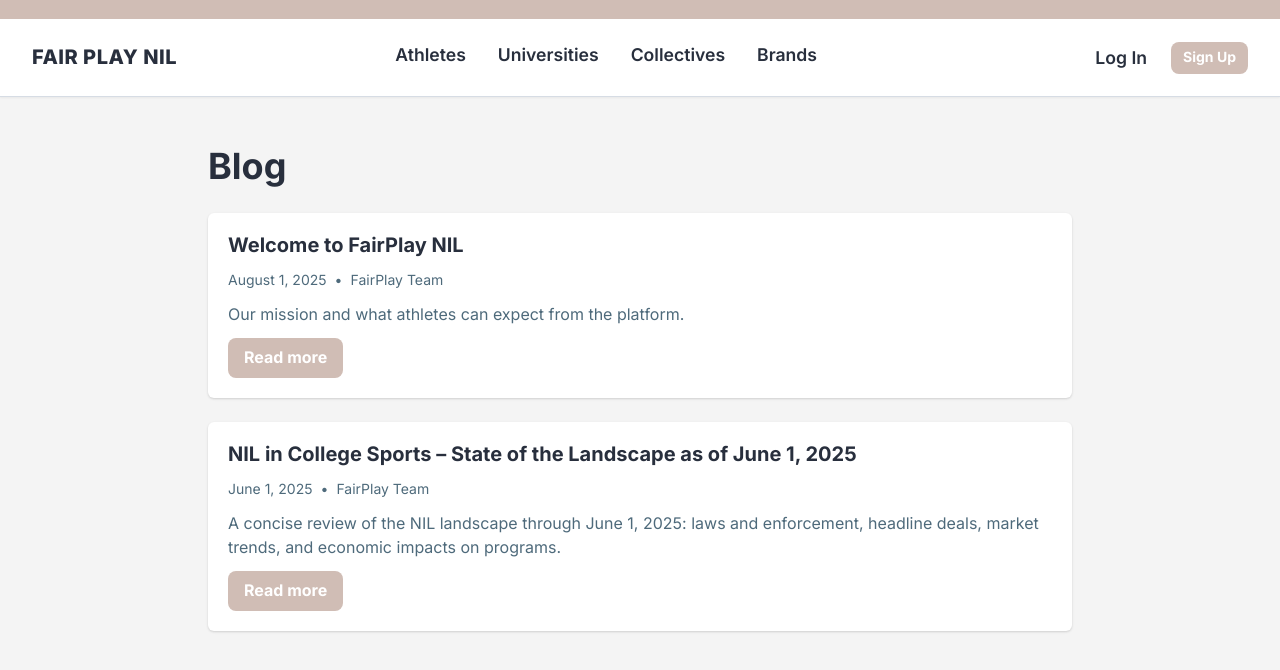
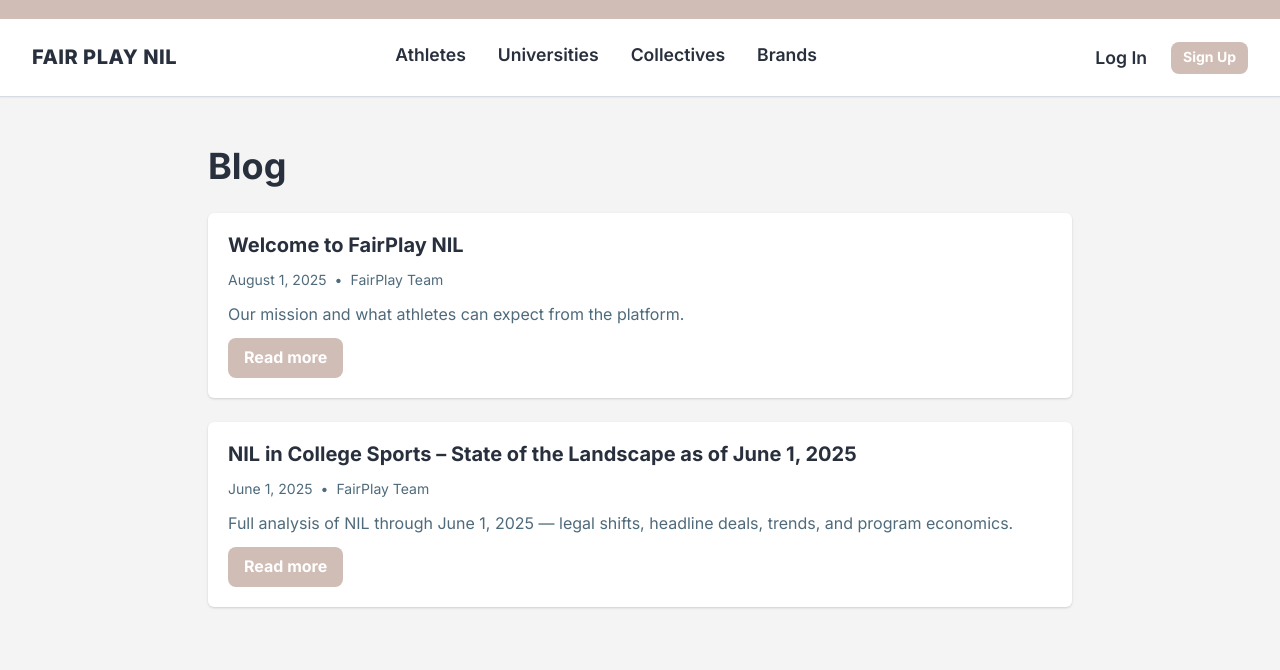
Before and after one commit to justinw2211/fairplay-nil, a React (Vite) app in the folder frontend/: page /blog in a window 1280 px wide. Shown: the top 670 px of the page. Built offline with nearby package versions, Linux system fonts and the light colour scheme; no server answers.

Commit message:
content(blog): resolve conflict and add full NIL June 2025 article content

```diff
--- a/frontend/src/data/blogPosts.js
+++ b/frontend/src/data/blogPosts.js
@@ -16,14 +16,39 @@ export const blogPosts = [
     title: 'NIL in College Sports – State of the Landscape as of June 1, 2025',
     date: '2025-06-01',
     author: 'FairPlay Team',
-    excerpt: 'A concise review of the NIL landscape through June 1, 2025: laws and enforcement, headline deals, market trends, and economic impacts on programs.',
-    content: [
-      'Introduction\nNearly two years after the NCAA’s decision to allow athletes to profit from their Name, Image, and Likeness (NIL), college sports has entered a new era of opportunity and strain. From football to Olympic sports, athletes are monetizing personal brands, donors are organizing collectives, and schools are adapting. This first of three monthly installments reviews the NIL landscape up to June 1, 2025 — legal developments, high‑profile deals, emerging trends, and economic effects — with practical analysis on what it means.',
-      'Legal and Legislative Updates to Date\nThe Dawn of NIL (July 1, 2021) opened the door for all student‑athletes to earn from endorsements, appearances, social media, and more. The NCAA took a hands‑off interim policy and deferred to states, producing a patchwork of 30+ state laws. By 2023–2024, leaders increasingly called for a uniform standard as stories of “promises made but not kept” and inducement‑like offers surfaced. As of mid‑2025, multiple federal NIL bills exist but none have passed; state updates continue, some explicitly empowering schools/boosters. The NCAA added modest transparency rules (reporting deals, NIL portal, >$600 disclosure) and clarified collective definitions, but meaningful enforcement remains limited. Even as the NCAA reiterates that pay‑for‑play and recruiting inducements are banned, practical proof and enforcement are difficult. The net result is a fragmented system with rising calls for a single national framework.',
-      'High‑Profile NIL Deals and Endorsements\nThe marketplace exploded: seven‑figure packages for elite quarterbacks, reported multi‑million commitments tied to collectives, and major commercial endorsements. Women’s sports surged: LSU’s Livvy Dunne and Iowa’s Caitlin Clark became NIL powerhouses, demonstrating that social reach and on‑court success both convert. Teamwide and group licensing grew (e.g., EA Sports College Football payments), and athletes launched entrepreneurial ventures. While a minority of stars earn seven figures, a long tail earns modest sums from local sponsorships, camps, or digital content. Empowerment is real, but the boundary between genuine endorsement value and pay‑for‑play via collectives is often blurred.',
-      'Trends in the NIL Era\nCollectives dominate spend and drive concerns that NIL is functioning as quasi‑payroll and recruiting leverage. The transfer portal plus NIL resembles free agency; athletes who transfer often increase earnings, and coaches re‑recruit their own rosters annually. Positively, NIL has accelerated athlete education in contracts, taxes, and brand building and has encouraged some stars to remain in school longer. Non‑revenue sports also benefit where donor interest and social media lift visibility. Challenges include competitive balance, locker‑room dynamics, compliance gray zones, and uneven access between well‑funded programs and others.',
-      'Economic Impact on Schools and Programs\nBooster dollars are being redirected to NIL, forcing ADs to rethink budgets. Many programs now plan around an effective “NIL line‑item” to remain competitive. Benefits include stronger retention (stars staying longer) and rising institutional brand reach via athlete creators. Risks include widening gaps between haves and have‑nots, pressure on non‑revenue sports, and donor substitution away from facilities/scholarships. Administrators and policymakers are exploring models that preserve athlete compensation while sustaining broad participation. A sustainable path likely lies between free‑for‑all and old amateurism — clear rules, transparency, and protections without rolling back earned athlete rights.'
-    ].join('\n\n'),
+    excerpt: 'Full analysis of NIL through June 1, 2025 — legal shifts, headline deals, trends, and program economics.',
+    content: `Introduction
+Nearly two years after the NCAA’s game-changing decision to allow college athletes to profit from their Name, Image, and Likeness (NIL), the collegiate sports world has entered a new era of opportunities and challenges. All NCAA sports – from powerhouse football programs to Olympic sports – have felt the impact. Athletes are signing endorsement deals, donors are forming “collectives” to fund player payments, and schools are grappling with how to balance this influx of money with the traditional collegiate model. The pace of change has been dizzying. As a veteran sports analyst, I’ve watched this NIL era evolve from a long-awaited win for athletes into what some call a wild west. In this article (the first of three monthly installments), we’ll review the current NIL landscape up to June 1, 2025 – covering legal developments, headline-making deals, emerging trends, and the economic impacts on college programs – and I’ll provide some personal analysis on what it all means.
+
+Legal and Legislative Updates to Date
+The Dawn of NIL: On July 1, 2021, facing pressure from new state laws and a U.S. Supreme Court ruling (Alston v. NCAA), the NCAA enacted an interim policy allowing all student-athletes to earn money from their NIL. This marked the end of the NCAA’s long-standing amateurism rules that had barred athletes from profiting. The interim NCAA policy essentially threw open the doors – athletes could do endorsements, sponsorships, autograph signings, YouTube monetization, and more – as long as these activities were consistent with state law or school/conference rules. Notably, the NCAA did not put detailed nationwide regulations in place; it adopted a hands-off approach, deferring to state laws and individual schools. This allowed a patchwork of state NIL laws to take hold, and over 30 states swiftly passed legislation setting their own NIL guidelines. Many of these laws were modeled on California’s pioneering 2019 “Fair Pay to Play Act,” prohibiting the NCAA from punishing athletes for NIL activity. The result was a checkerboard of rules: some states gave universities and boosters broad latitude to assist in NIL deals, while others had more restrictions. In states without an NIL law, schools followed the loose NCAA interim policy.
+
+“Wild West” and Calls for Regulation: By 2023-2024, college sports leaders were increasingly vocal about the need for a uniform NIL standard. With no federal law yet, and the NCAA wary of enforcing rules (for fear of antitrust lawsuits), boosters and agents operated in a largely deregulated environment. High-profile incidents exposed the system’s dysfunction – for example, a quarterback transferred to UNLV only to quit when a promised $100,000 NIL payment never materialized. NCAA President Charlie Baker lamented “evidence of dysfunction in today’s NIL environment, including examples of promises made but not kept to student-athletes.” He and others have urged Congress to step in with national guidelines. As of mid-2025, numerous federal NIL bills have been proposed – from the College Athlete Economic Freedom Act to the Student-Athlete Level Playing Field Act – but none have passed. Lawmakers remain divided on issues like whether to grant the NCAA an antitrust exemption, whether athletes can unionize, and how to preempt state laws. The bottom line: no federal legislation exists yet, leaving NIL largely governed by state laws and the NCAA’s interim policy.
+
+State Law Arms Race: In the absence of a federal fix, states have continued to tweak their laws. As of early 2025, 35+ states have passed some form of NIL legislation since 2019. This year alone, nearly 25 state legislatures debated updates to their NIL rules. Many of these moves aimed to give local schools a competitive edge. For instance, some states now explicitly allow universities to directly facilitate NIL deals or even pay athletes for use of their NIL, which initially the NCAA frowned upon. A few states (e.g. Texas, Oklahoma) passed laws barring the NCAA from penalizing schools that violate NCAA NIL rules – effectively nullifying NCAA enforcement within their borders. NCAA officials have openly fretted that the state-by-state competition is a “race to the bottom” where states keep loosening rules to lure recruits. By 2025, it’s fair to say the regulatory picture is chaotic: what’s allowed in one state (say, booster-run NIL collectives or school-run athlete NIL funds) might be forbidden in another. This chaos has only increased calls for a single nationwide policy.
+
+NCAA’s Stance and (Limited) Action: The NCAA, under President Baker and the Division I Council, has attempted some minor course-corrections. In April 2024, the NCAA adopted new rules requiring more transparency – schools must report NIL deals into a national database (the “NIL Portal”) and athletes are supposed to disclose NIL agreements over $600. The idea is to shine light on the NIL market and deter outright pay-for-play offers masquerading as endorsements. The NCAA also clarified definitions to rein in booster “collectives” by defining them as NIL entities subject to rules. However, meaningful enforcement remains almost nonexistent. The NCAA still officially bans using NIL deals as recruiting inducements or as disguised pay-for-play but admits it struggles to prove and stop such violations. In May 2022, the NCAA issued guidance to member schools that booster collectives were not allowed to lure recruits, yet no major punishments followed. By 2025, even NCAA leaders concede the system is unsustainable without outside help. “I’m all for the players making money,” legendary Alabama coach Nick Saban said, “but I don’t think we have a sustainable system right now… how do we sustain the 20 other non-revenue sports?” This sentiment – concern that unfettered NIL money is disrupting the collegiate model – set the stage for looming legal showdowns and reforms (which we’ll cover in the next articles).
+
+Opinion: In my view, the lack of a coherent NIL framework has been the single biggest strain on college sports over the past two years. The interim policy opened the floodgates (rightly empowering athletes) but left a void of governance. The result has been predictable: those with the deepest pockets push the envelope, while everyone else scrambles to keep up. College administrators and coaches are essentially begging for regulation – an unusual twist given their historical resistance to player compensation. I believe a balanced federal law could help (by setting fair rules and protections), but any such law must not roll back the hard-won rights of athletes to earn a fair market value. The challenge is finding that equilibrium between player freedom and preserving college sports’ broader opportunities, especially for sports and schools that can’t command millions in booster cash.
+
+High-Profile NIL Deals and Endorsements
+NIL has not just been about dry legislation – it’s unleashed a marketing and endorsement bonanza across college sports. In these first two years, we’ve seen high-profile deals once unimaginable for amateurs. The trend began immediately in July 2021, when blockbuster contracts and sponsorships materialized: Alabama’s star quarterback Bryce Young reportedly earned over $1 million in NIL deals before taking his first snap as a starter, thanks to eager sponsors capitalizing on the Crimson Tide’s prestige. While that figure came via coach Saban’s anecdote to the media, it signaled that top college QBs could suddenly command seven-figures. Since then, a parade of notable NIL deal stories have made headlines:
+
+* Record-breaking Contracts: In 2022, a 5-star high school quarterback recruit (widely rumored to be Tennessee commit Nico Iamaleava) reportedly signed an NIL deal worth up to $8 million over several years. Although the details were secret and it wasn’t a direct “pay to play” offer from the school, the contract (facilitated by a donor collective) essentially guaranteed the teenager a life-changing sum to attend that program.
+
+* Star Power for Women’s Sports: Olivia “Livvy” Dunne (LSU) and Caitlin Clark (Iowa) leveraged massive social reach into seven-figure NIL portfolios, showing NIL’s impact beyond men’s football and basketball.
+
+* Teamwide and Group Licensing: EA Sports College Football’s return included player payments and sparked broader group licensing.
+
+* Entrepreneurial Ventures: Athletes launched brands, camps, and creator businesses; the Cavinder twins showcased influencer-to-endorsement pathways.
+
+* Millionaires on Campus: Top D-I QBs >$1.3M/year; top women’s hoops NIL earners rival WNBA salaries, incentivizing athletes to stay in school longer.
+
+Trends in the NIL Era (All Sports)
+Booster Collectives dominate overall NIL spend, often operating as quasi-payroll; the portal + NIL resembles free agency; empowerment/education accelerated; non-revenue sports benefit where donor interest/social reach are strong; challenges include balance, locker-room dynamics, and compliance gray zones.
+
+Economic Impact on Schools and Programs
+Booster dollars are being redirected to player NIL; ADs plan around an effective NIL budget; benefits: retention and brand lift; risks: widening haves vs have-nots, stress on non-revenue sports; sponsors integrate athletes alongside schools; leaders pursue sustainable models (transparent compensation + protections for broad participation).`,
     coverImage: null
   }
 ];
```
